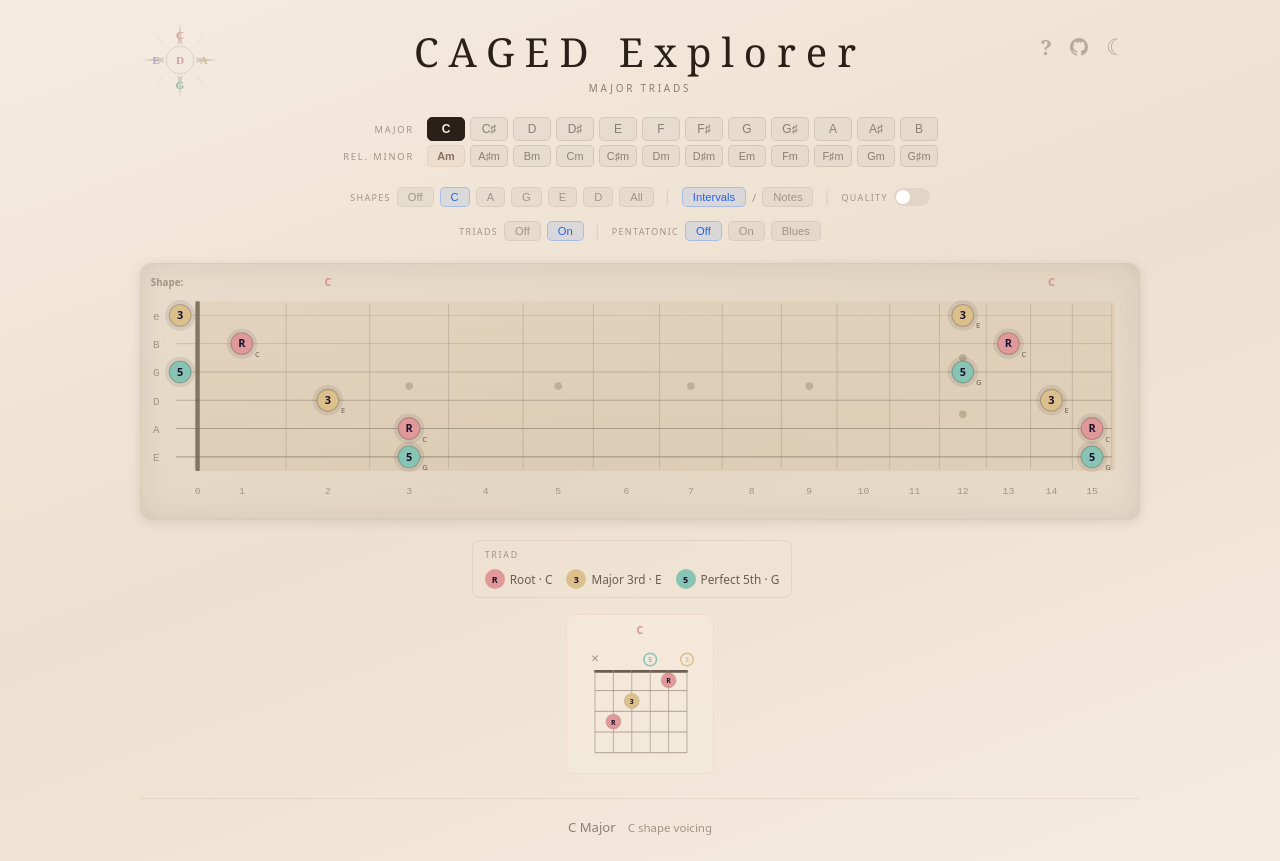
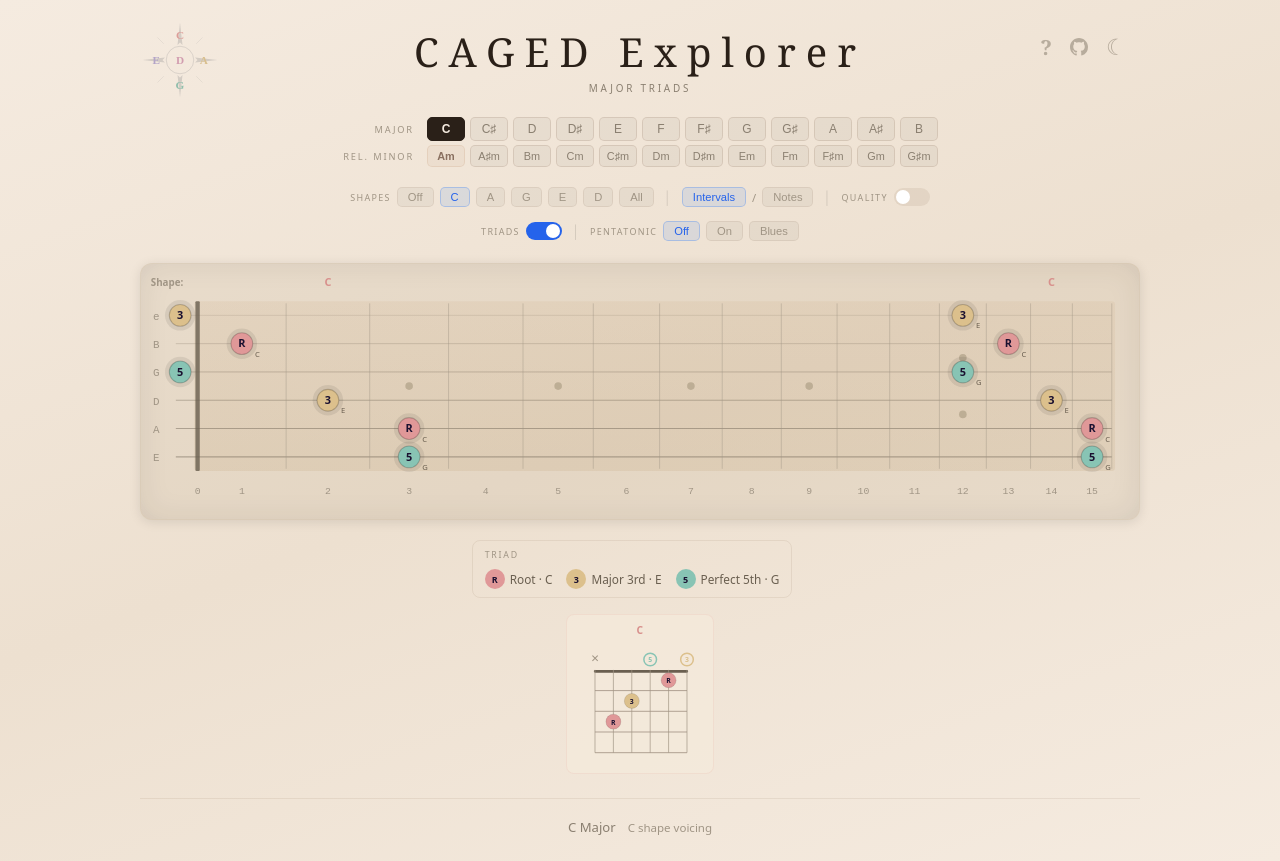
Before and after one commit to tartansandal/caged-explorer, a React (Vite) app: page / in a window 1280 px wide. Built offline with nearby package versions, Linux system fonts and the light colour scheme.

Commit message:
feat: replace Triads Off/On buttons with pill toggle

```diff
--- a/src/App.jsx
+++ b/src/App.jsx
@@ -912,8 +912,7 @@ export default function CAGEDExplorer() {
           return (<>
             <div style={{ display: "flex", justifyContent: "center", alignItems: "center", gap: 4, marginBottom: 8, flexWrap: "wrap" }}>
               <span style={mLabel}>Triads</span>
-              <ToggleButton label="Off" active={!showTriads} onClick={() => setShowTriads(false)} style={mBtn} theme={theme} />
-              <ToggleButton label="On" active={showTriads} onClick={() => setShowTriads(true)} style={mBtn} theme={theme} />
+              <PillToggle on={showTriads} onToggle={() => setShowTriads(t => !t)} theme={theme} />
               {advancedMode && showTriads && (
                 <>
                   {["major", "minor"].map(q => (
@@ -948,8 +947,7 @@ export default function CAGEDExplorer() {
         })() : (
           <div style={STYLE.optionRow(22)}>
             <span style={STYLE.optionLabel}>Triads</span>
-            <ToggleButton label="Off" active={!showTriads} onClick={() => setShowTriads(false)} theme={theme} />
-            <ToggleButton label="On" active={showTriads} onClick={() => setShowTriads(true)} theme={theme} />
+            <PillToggle on={showTriads} onToggle={() => setShowTriads(t => !t)} theme={theme} />
             {advancedMode && showTriads && (
               <>
                 {["major", "minor"].map(q => (
```
